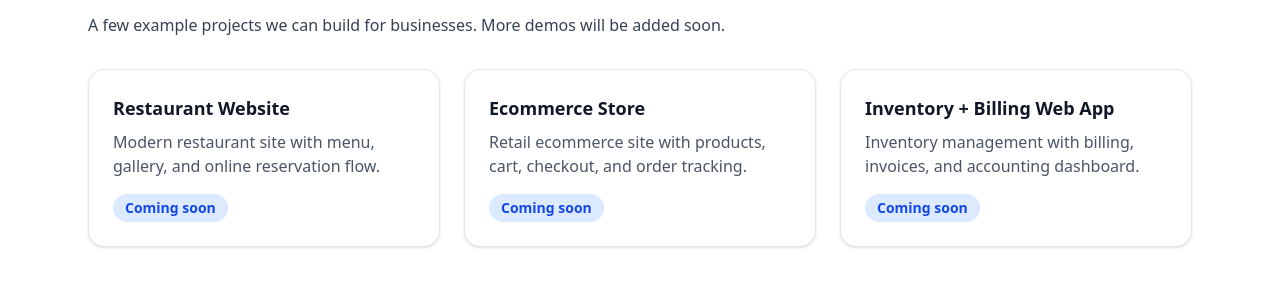
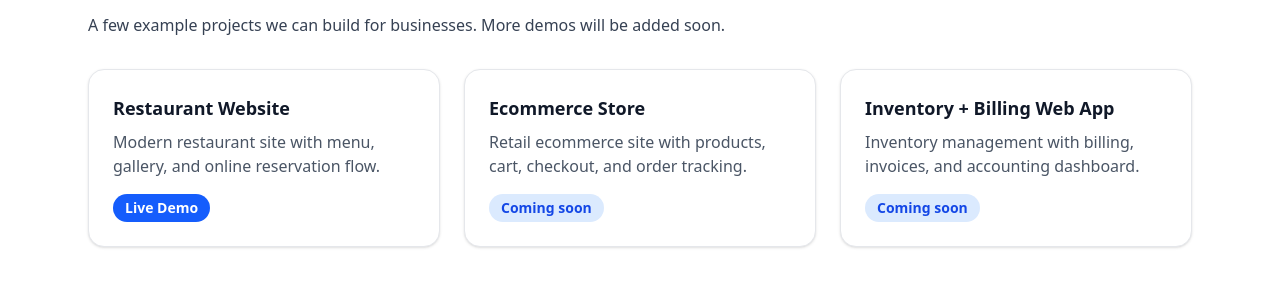
Before and after one commit to SaarahEnterprisesLtd/saarah-enterprises, a Next.js app: page /demos in a window 1280 px wide. Shown: the part 142-439 px from the top of the page. Built offline with nearby package versions, Linux system fonts and the light colour scheme; no server answers.

Commit message:
added restuarant demo

```diff
--- a/app/demos/page.tsx
+++ b/app/demos/page.tsx
@@ -5,8 +5,7 @@ export const metadata = {
   alternates: {
     canonical: "https://www.saarahenterprises.com/demos",
   },
-
-      locale: "en_GB"
+  locale: "en_GB",
 };
 
 export default function DemosPage() {
@@ -14,7 +13,8 @@ export const metadata = {
     {
       title: "Restaurant Website",
       desc: "Modern restaurant site with menu, gallery, and online reservation flow.",
-        status: "Coming soon",
+      status: "Live Demo",
+      url: "https://restaurant-demo-frontend.vercel.app",
     },
     {
       title: "Ecommerce Store",
@@ -43,9 +43,21 @@ export const metadata = {
           >
             <h2 className="text-lg font-semibold">{d.title}</h2>
             <p className="mt-2 text-gray-600 dark:text-gray-300">{d.desc}</p>
+
+            {d.url ? (
+              <a
+                href={d.url}
+                target="_blank"
+                rel="noopener noreferrer"
+                className="mt-4 inline-flex rounded-full bg-blue-600 px-3 py-1 text-sm font-semibold text-white"
+              >
+                {d.status}
+              </a>
+            ) : (
               <p className="mt-4 inline-flex rounded-full bg-blue-100 px-3 py-1 text-sm font-semibold text-blue-700 dark:bg-blue-500/20 dark:text-blue-300">
                 {d.status}
               </p>
+            )}
           </div>
         ))}
       </div>
```
Lines whose indentation alone changed are shown as unchanged.
